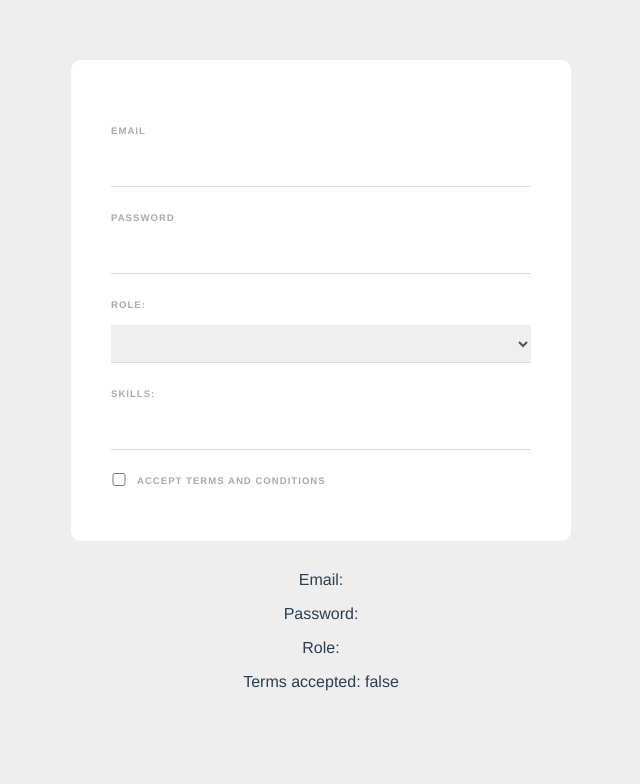
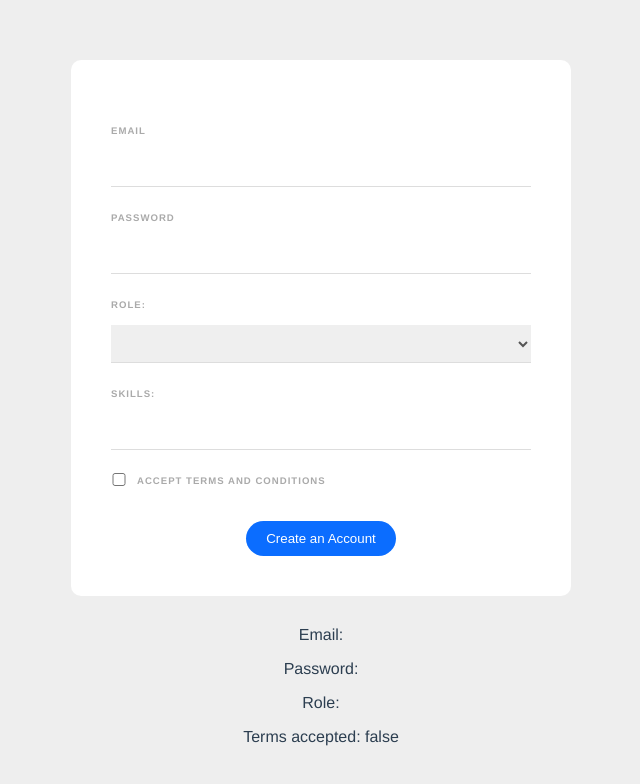
Before and after one commit to LaurenceWiles/Web-Form, a Vue app: page / in a window 1280 px wide. Shown: the top 784 px of the page, without its empty margins (319-959 px from the left). Built offline with nearby package versions, Linux system fonts and the light colour scheme.

Commit message:
forms and inputs

```diff
--- a/src/components/SignUpForm.vue
+++ b/src/components/SignUpForm.vue
@@ -1,10 +1,11 @@
 <template>
-  <form>
+  <form @submit.prevent="handleSubmit">
     <label>Email</label>
     <input type="emai" required v-model="email" />
 
     <label>Password</label>
     <input type="password" required v-model="password" />
+    <div v-if="passwordError" class="error">{{ passwordError }}</div>
 
     <label>Role:</label>
     <select v-model="role">
@@ -24,6 +25,10 @@
       <input type="checkbox" required v-model="terms" />
       <label>Accept terms and conditions</label>
     </div>
+
+    <div class="submit">
+      <button>Create an Account</button>
+    </div>
   </form>
   <p>Email: {{ email }}</p>
   <p>Password: {{ password }}</p>
@@ -41,6 +46,7 @@
       terms: false,
       tempSkill: "",
       skills: [],
+      passwordError: "",
     };
   },
   methods: {
@@ -57,6 +63,20 @@
       this.skills = this.skills.filter((item) => {
         return item !== skill;
       });
+    },
+    handleSubmit() {
+      this.passwordError =
+        this.password.length > 5
+          ? ""
+          : "Password must be at least 6 chars long";
+
+      if (!this.passwordError) {
+        console.log("email", this.email);
+        console.log("password", this.password);
+        console.log("role", this.role);
+        console.log("skills", this.skills);
+        console.log("terms accepted", this.terms);
+      }
     },
   },
 };
@@ -109,4 +129,21 @@
   color: #777;
   cursor: pointer;
 }
+button {
+  background: #0b6dff;
+  border: 0;
+  padding: 10px 20px;
+  margin-top: 20px;
+  color: white;
+  border-radius: 20px;
+}
+.submit {
+  text-align: center;
+}
+.error {
+  color: #ff0062;
+  margin-top: 10px;
+  font-size: 0.8em;
+  font-weight: bold;
+}
 </style>
```
